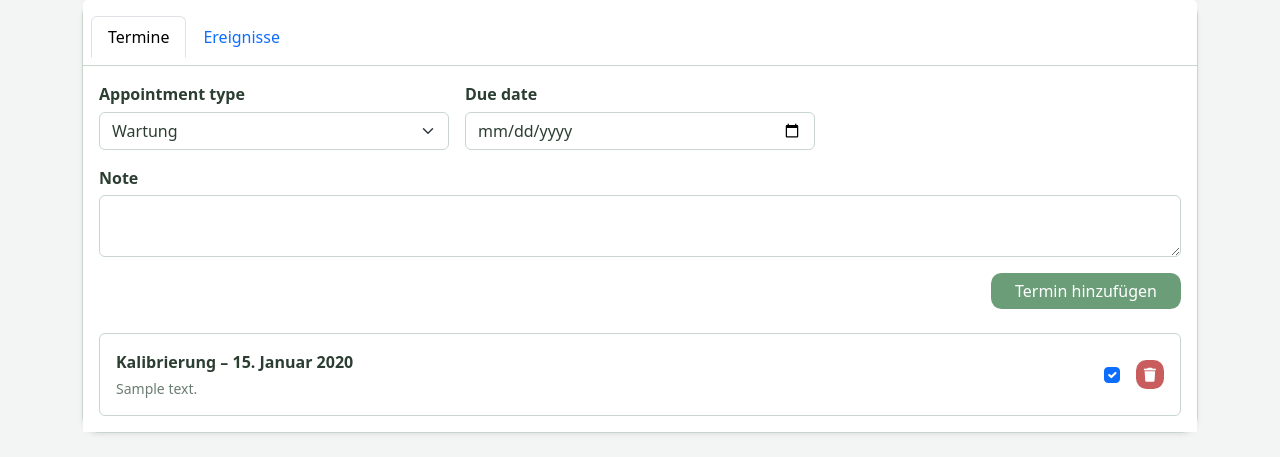
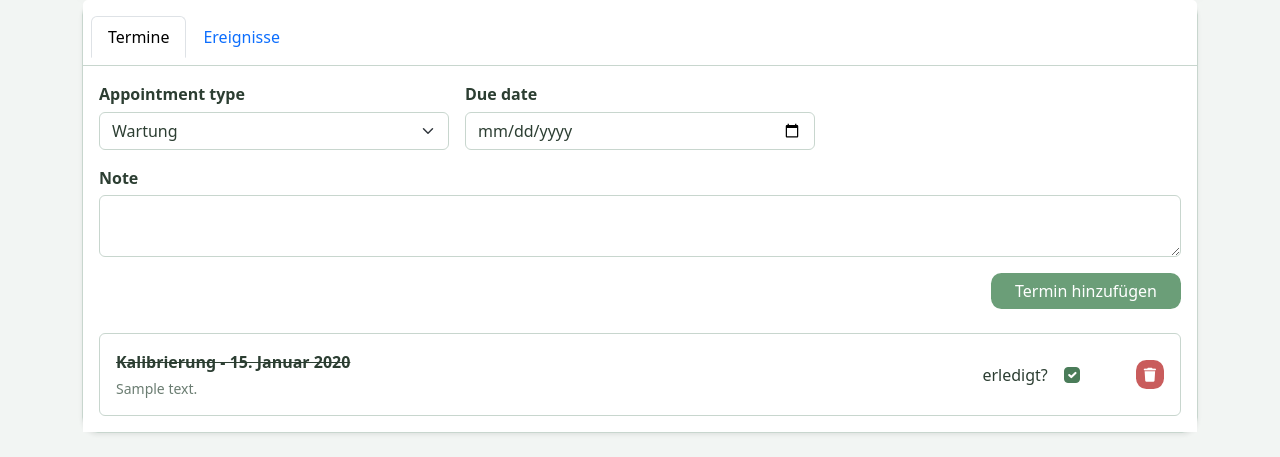
Before and after one commit to fjhzi/MPV, a Django app: page /devices/1/ in a window 1280 px wide. Shown: the part 487-944 px from the top of the page. Run offline with Django 5.2, Linux system fonts and the light colour scheme; data comes from the database, SQL or seed files in the repository; tables that the repository leaves empty hold one stand-in row (values such as "Sample post").

Commit message:
termine complete

```diff
--- a/inventory/templates/inventory/device_detail.html
+++ b/inventory/templates/inventory/device_detail.html
@@ -89,18 +89,21 @@
             <div class="alert alert-warning" role="alert">Termine können aktuell nicht geladen werden. Bitte Migrationen ausführen (python manage.py migrate).</div>
           {% endif %}
           {% for appointment in appointments %}
-            <div class="list-group-item d-flex justify-content-between align-items-center gap-3 py-3">
+            <div class="list-group-item d-flex justify-content-between align-items-center gap-3 py-3 {% if appointment.completed %}entry-completed{% endif %}">
               <div>
-                <div class="fw-semibold">{{ appointment.get_appointment_type_display }} – {{ appointment.due_date }}</div>
+                <div class="fw-semibold">{{ appointment.get_appointment_type_display }} - {{ appointment.due_date }}</div>
                 {% if appointment.note %}
                   <div class="text-muted small mt-1">{{ appointment.note }}</div>
                 {% endif %}
               </div>
               <div class="d-flex align-items-center gap-2">
-                <form method="post" action="{% url 'appointment-toggle-complete' device.pk appointment.pk %}" class="m-0">
+                <form method="post" action="{% url 'appointment-toggle-complete' device.pk appointment.pk %}" class="mx-5">
                   {% csrf_token %}
-                  <div class="form-check m-0" title="Erledigt umschalten">
-                    <input class="form-check-input" type="checkbox" onchange="this.form.submit()" {% if appointment.completed %}checked{% endif %}>
+                  <div class="form-check form-check-reverse m-0" title="Erledigt umschalten">
+                    <input class="form-check-input" type="checkbox" id="check-{{ appointment.pk }}" onchange="this.form.submit()" {% if appointment.completed %}checked{% endif %}>
+                    <label class="form-check-label" for="check-{{ appointment.pk }}" style="cursor: pointer; margin-right: 0.5rem;">
+                      erledigt?
+                    </label>
                   </div>
                 </form>
                 <form method="post" action="{% url 'appointment-delete' device.pk appointment.pk %}" class="m-0">
--- a/templates/base.html
+++ b/templates/base.html
@@ -130,6 +130,31 @@
 
     html[data-theme="dark"] .theme-toggle .track {
       background: #333333; /* Neutrales Grau für den Toggle im Dark Mode */
+    }
+
+    /* --- Checkboxen (Form-Check) anpassen --- */
+
+    /* 1. Normaler Zustand (nicht abgehakt) */
+    .form-check-input {
+      background-color: var(--mpv-surface) !important;
+      border-color: var(--mpv-muted) !important; /* Etwas heller/deutlicher als der normale Rahmen */
+    }
+
+    /* 2. Wenn man mit der Maus reinklickt oder per Tastatur hinnavigiert */
+    .form-check-input:focus {
+      border-color: var(--mpv-link) !important;
+      box-shadow: 0 0 0 0.25rem color-mix(in srgb, var(--mpv-link) 25%, transparent) !important;
+    }
+
+    /* 3. Wenn die Checkbox aktiv (abgehakt) ist */
+    .form-check-input:checked {
+      background-color: var(--mpv-link) !important; /* Nimmt dein schönes Salbeigrün */
+      border-color: var(--mpv-link) !important;
+    }
+
+    /* Optional: Den Text des Titels leicht durchstreichen */
+    .entry-completed .fw-semibold {
+        text-decoration: line-through;
     }
 
     .theme-toggle .thumb {
```
